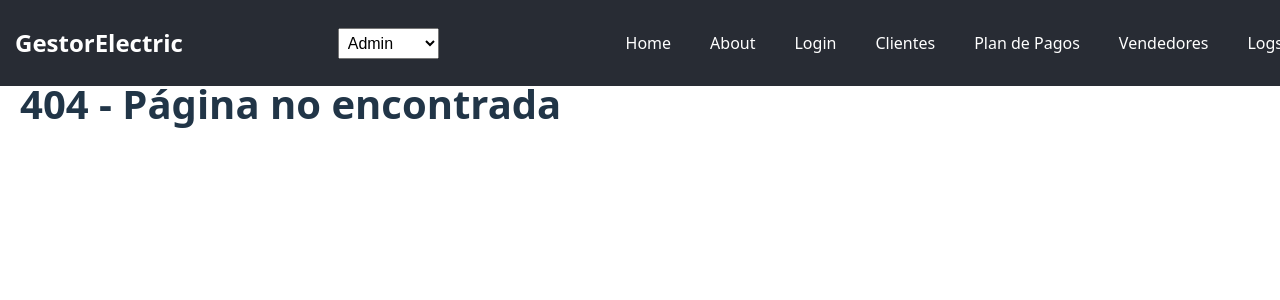
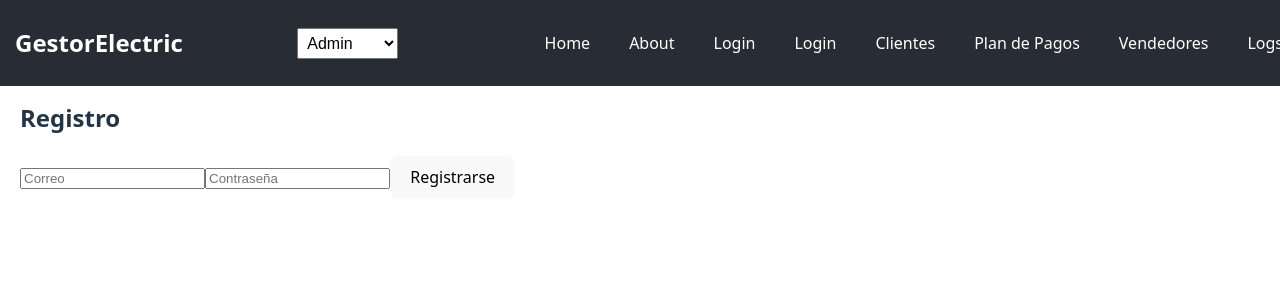
Before and after one commit to Roundalz/GestorElectric, a React (Vite) app in the folder frontend/: page /register in a window 1280 px wide. Before the commit this address had no page. Shown: the top 300 px of the page. Built offline with nearby package versions, Linux system fonts and the light colour scheme.

Commit message:
login y register basicos

```diff
--- a/frontend/src/App.jsx
+++ b/frontend/src/App.jsx
@@ -22,6 +22,7 @@ import Ventas from "./pages/Vendedor/Ventas";
 
 import Login from "./components/Login";
 import "./App.css"; // Importamos los estilos globales
+import Register from "./components/Register";
 
 function App() {
   return (
@@ -33,6 +34,7 @@ function App() {
           <Route path="/" element={<Home />} />
           <Route path="/about" element={<About />} />
           <Route path="/login" element={<Login />} />
+          <Route path="/register" element={<Register />} />
 
           {/* Rutas de Admin */}
           <Route path="/admin/clientes" element={<CrudClientes />} />
--- a/frontend/src/components/Login.jsx
+++ b/frontend/src/components/Login.jsx
@@ -1,21 +1,30 @@
-import { auth, googleProvider } from "../firebase";
-import { signInWithPopup } from "firebase/auth";
+import { useState } from "react";
+import { auth } from "../firebase";
+import { signInWithEmailAndPassword } from "firebase/auth";
 
-const Login = () => {
-  const signInWithGoogle = async () => {
+function Login() {
+  const [email, setEmail] = useState("");
+  const [password, setPassword] = useState("");
+
+  const handleLogin = async (e) => {
+    e.preventDefault();
     try {
-      await signInWithPopup(auth, googleProvider);
-      console.log("Usuario autenticado con éxito");
+      const result = await signInWithEmailAndPassword(auth, email, password);
+      console.log("Usuario autenticado:", result.user);
+      // Redirigir o guardar el token aquí si lo necesitas
     } catch (error) {
-      console.error("Error en autenticación:", error);
+      alert("Error al iniciar sesión: " + error.message);
     }
   };
 
   return (
-    <button onClick={signInWithGoogle}>
-      Iniciar sesión con Google
-    </button>
+    <form onSubmit={handleLogin}>
+      <h2>Iniciar Sesión</h2>
+      <input type="email" placeholder="Correo" onChange={e => setEmail(e.target.value)} required />
+      <input type="password" placeholder="Contraseña" onChange={e => setPassword(e.target.value)} required />
+      <button type="submit">Ingresar</button>
+    </form>
   );
-};
+}
 
 export default Login;
--- a/frontend/src/components/NavBar.jsx
+++ b/frontend/src/components/NavBar.jsx
@@ -21,6 +21,7 @@ function NavBar() {
             <li><Link to="/">Home</Link></li>
             <li><Link to="/about">About</Link></li>
             <li><Link to="/login">Login</Link></li>
+            <li><Link to="/register">Login</Link></li>
             <li><Link to="/admin/clientes">Clientes</Link></li>
             <li><Link to="/admin/plan-pagos">Plan de Pagos</Link></li>
             <li><Link to="/admin/vendedores">Vendedores</Link></li>
--- /dev/null
+++ b/frontend/src/components/Register.jsx
@@ -0,0 +1,30 @@
+import { useState } from "react";
+import { auth } from "../firebase";
+import { createUserWithEmailAndPassword } from "firebase/auth";
+
+function Register() {
+  const [email, setEmail] = useState("");
+  const [password, setPassword] = useState("");
+
+  const handleRegister = async (e) => {
+    e.preventDefault();
+    try {
+      const result = await createUserWithEmailAndPassword(auth, email, password);
+      console.log("Usuario registrado:", result.user);
+      // Puedes redirigir a login o dashboard
+    } catch (error) {
+      alert("Error al registrarse: " + error.message);
+    }
+  };
+
+  return (
+    <form onSubmit={handleRegister}>
+      <h2>Registro</h2>
+      <input type="email" placeholder="Correo" onChange={e => setEmail(e.target.value)} required />
+      <input type="password" placeholder="Contraseña" onChange={e => setPassword(e.target.value)} required />
+      <button type="submit">Registrarse</button>
+    </form>
+  );
+}
+
+export default Register;
```
